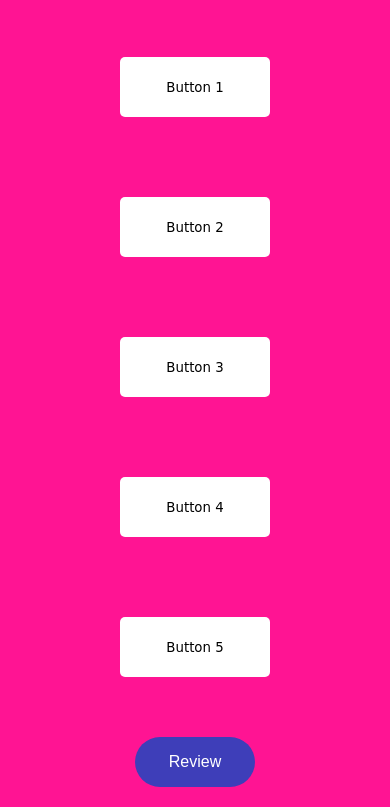
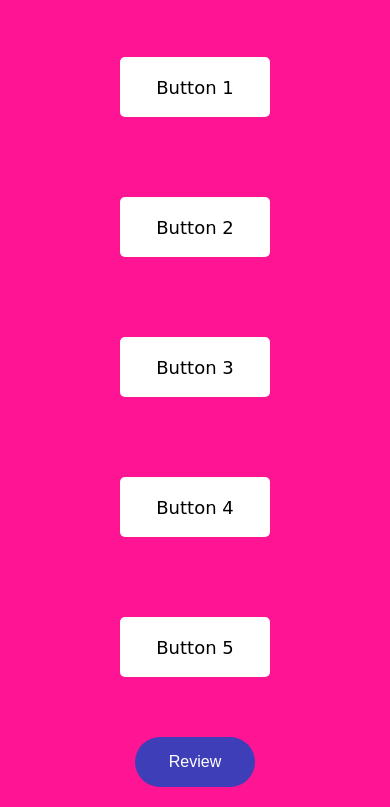
Before and after one commit to KawikaI/Real-Cake-Calculator, a plain HTML site: page index.html in a window 390 px wide. Shown: the part 177-984 px from the top of the page. Drawn offline with Linux system fonts and the light colour scheme; a web font is replaced by a local one.

Commit message:
Update style.css

```diff
--- a/style.css
+++ b/style.css
@@ -199,3 +199,18 @@ body {
     margin-right: auto; /* Automatic margin for right */
     font-family: 'Caveat', cursive; /* Caveat font */
 }
+
+
+
+@media (max-width: 768px) {
+    /* Adjust styles for screens smaller than 768px here */
+}
+
+
+
+@media (max-width: 768px) {
+    .dropdown-button, .submit-button {
+        font-size: 18px; /* Larger font size for readability */
+        padding: 15px 30px; /* Larger padding for easier touch */
+    }
+}
```
